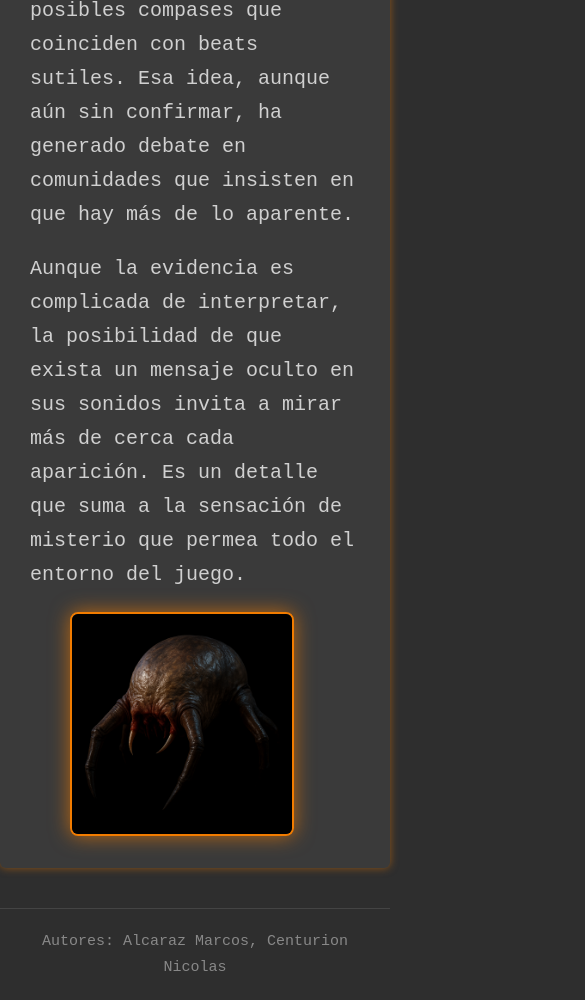
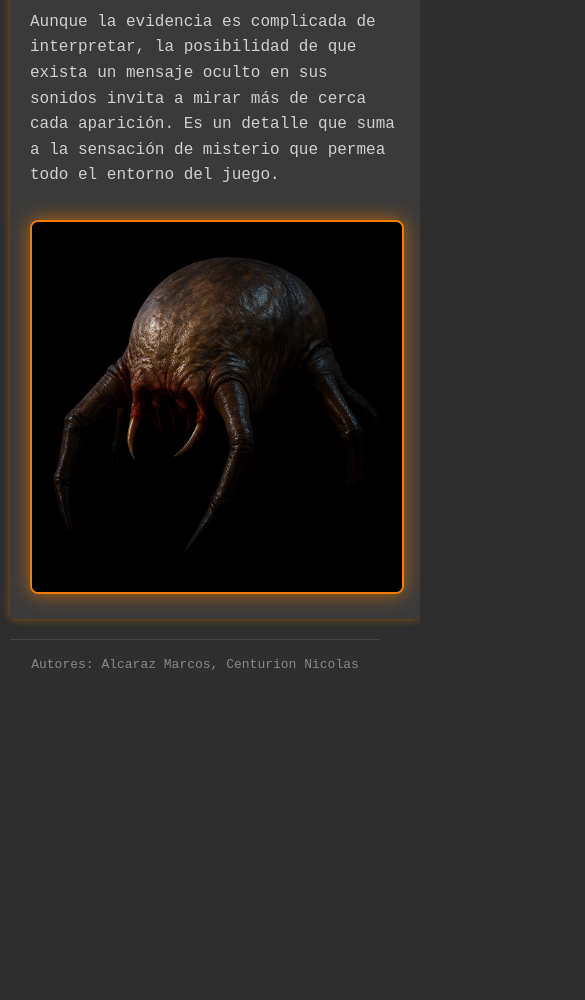
Before and after one commit to flekynn/aphex-lambda-life, a plain HTML site: page headcrabs.html in a window 390 px wide. Shown: the part 782-1782 px from the top of the page, 585 px wide, since content can reach past the window. After the commit the page ends 1482 px from the top, so only its background shows below. Drawn offline with Linux system fonts and the light colour scheme.

Commit message:
Update estilo.css

```diff
--- a/estilo.css
+++ b/estilo.css
@@ -144,3 +144,42 @@ footer {
   border-top: 1px solid #444;
   font-size: 15px;
 }
+
+@media (max-width: 768px) {
+  body {
+    font-size: 16px;
+    line-height: 1.6;
+    padding: 10px;
+  }
+
+  nav.menu ul {
+    flex-direction: column;
+    gap: 10px;
+    align-items: flex-start;
+  }
+
+  .post-wrapper {
+    flex-direction: column;
+    align-items: center;
+    margin: 30px auto;
+    padding: 0 10px;
+  }
+
+  .post {
+    padding: 15px 20px;
+    margin: 20px 0;
+    width: 100%;
+  }
+
+  .post-img {
+    width: 100%;
+    height: auto;
+    margin-left: 0;
+    margin-top: 15px;
+  }
+
+  footer {
+    font-size: 13px;
+    padding: 15px 10px;
+  }
+}
```
